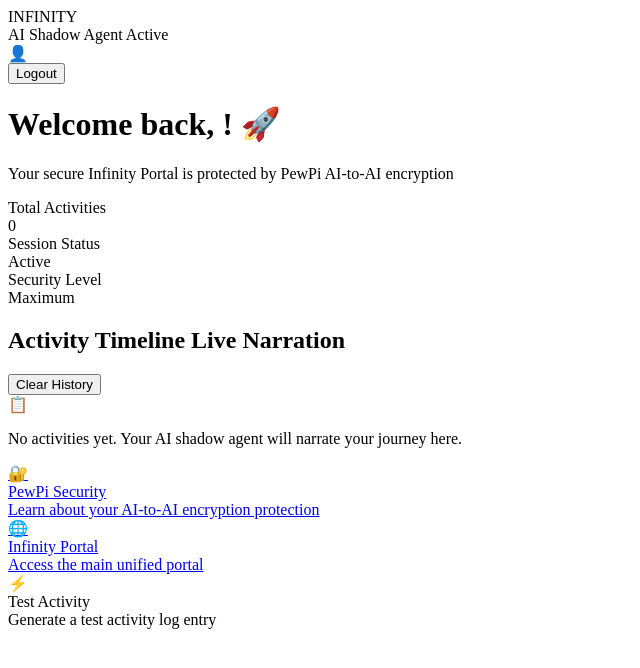
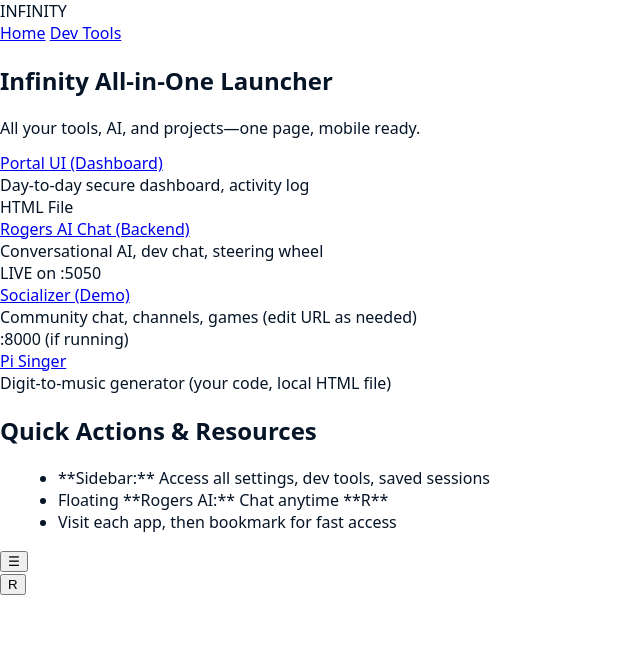
Before and after one commit to pewpi-infinity/GPT-Vector-Design, a plain HTML site: page index.html in a window 1280 px wide. Shown: the whole page, without its empty margins (0-640 px from the left). Drawn offline with Linux system fonts and the light colour scheme.

Commit message:
Update index.html

```diff
--- a/index.html
+++ b/index.html
@@ -1,74 +1,95 @@
-<!DOCTYPE html>
+<!doctype html>
 <html lang="en">
 <head>
-  <meta charset="UTF-8">
-  <meta name="viewport" content="width=device-width, initial-scale=1.0">
-  <title>Infinity Portal - Dashboard</title>
-  <!-- [Full CSS as in your code above, omitted here for brevity] -->
+  <meta charset="utf-8"/>
+  <meta name="viewport" content="width=device-width,initial-scale=1,viewport-fit=cover"/>
+  <title>Infinity Launcher · All-in-One Portal</title>
+  <meta name="color-scheme" content="light dark"/>
+  <style>
+    /* *** PASTE THE FULL <STYLE> BLOCK FROM THE INFINITY LAUNCHER SCRIPT HERE ***
+    */
+    :root {
+      --blue-1: #003087;
+      --blue-2: #0b5fd7;
+      --bg: #fff;
+      --panel: #f8fafc;
+      --muted: #637083;
+      --radius: 12px;
+      font-family: system-ui, "Segoe UI", Roboto, Arial, sans-serif;
+    }
+    html, body { margin:0; padding:0; background:var(--bg); color:#051426; min-height:100vh;}
+    /* ... (rest of the CSS) ... */
+  </style>
 </head>
 <body>
-  <div class="header">
-    <div class="logo-area">
-      <div class="logo-text">INFINITY</div>
-      <span class="ai-badge">AI Shadow Agent Active</span>
+  <div class="app">
+    <header>
+      <span class="logoText">INFINITY</span>
+      <nav class="nav">
+        <a href="#" class="active" onclick="showPanel('main')">Home</a>
+        <a href="#" onclick="showPanel('dev')">Dev Tools</a>
+      </nav>
+    </header>
+    <main id="mainPanel">
+      <div class="card">
+        <h2>Infinity All-in-One Launcher</h2>
+        <div class="sub" style="margin-bottom:13px;">All your tools, AI, and projects—one page, mobile ready.</div>
+        <div class="apps">
+
+          <div class="app-link">
+            <a href="infinity-dashboard.html" target="_blank">Portal UI (Dashboard)</a>
+            <div class="desc">Day-to-day secure dashboard, activity log</div>
+            <span class="live">HTML File</span>
           </div>
-    <div class="user-info">
-      <div class="user-name">👤 <span id="username"></span></div>
-      <button class="logout-btn" onclick="handleLogout()">Logout</button>
+
+          <div class="app-link">
+            <a href="http://127.0.0.1:5050" target="_blank">Rogers AI Chat (Backend)</a>
+            <div class="desc">Conversational AI, dev chat, steering wheel</div>
+            <span class="live">LIVE on :5050</span>
           </div>
+
+          <div class="app-link">
+            <a href="http://127.0.0.1:8000" target="_blank">Socializer (Demo)</a>
+            <div class="desc">Community chat, channels, games (edit URL as needed)</div>
+            <span class="live">:8000 (if running)</span>
           </div>
-  <div class="container">
-    <div class="welcome-card">
-      <h1>Welcome back, <span id="welcome-username"></span>! 🚀</h1>
-      <p class="welcome-subtitle">Your secure Infinity Portal is protected by PewPi AI-to-AI encryption</p>
-      <div class="stats-grid">
-        <div class="stat-card">
-          <div class="stat-label">Total Activities</div>
-          <div class="stat-value" id="total-activities">0</div>
-        </div>
-        <div class="stat-card">
-          <div class="stat-label">Session Status</div>
-          <div class="stat-value" style="color: var(--success-color);">Active</div>
-        </div>
-        <div class="stat-card">
-          <div class="stat-label">Security Level</div>
-          <div class="stat-value">Maximum</div>
+          <div class="app-link">
+            <a href="pi_singer.html" target="_blank">Pi Singer</a>
+            <div class="desc">Digit-to-music generator (your code, local HTML file)</div>
           </div>
           </div>
       </div>
-    <div class="activity-section">
-      <div class="activity-header">
-        <h2>
-          Activity Timeline
-          <span class="ai-badge">Live Narration</span>
-        </h2>
-        <button class="clear-btn" onclick="clearActivityLog()">Clear History</button>
+      <div class="card">
+        <h2>Quick Actions & Resources</h2>
+        <ul style="margin-left:18px;">
+          <li>**Sidebar:** Access all settings, dev tools, saved sessions</li>
+          <li>Floating **Rogers AI:** Chat anytime **R**</li>
+          <li>Visit each app, then bookmark for fast access</li>
+        </ul>
       </div>
-      <div class="activity-log" id="activity-log">
-        <div class="empty-state">
-          <div class="empty-state-icon">📋</div>
-          <p>No activities yet. Your AI shadow agent will narrate your journey here.</p>
+    </main>
+
+    <div class="panel" id="devPanel" onclick="closePanel(event)">
+      </div>
+
+    <button class="sidebarBtn" onclick="toggleSidebar()">☰</button>
+    <aside class="sidebar" id="sidebar">
+      </aside>
+
+    <div class="rogersDock">
+      <button class="rogBtn" id="rogBtn" title="Rogers AI">R</button>
+    </div>
+    <div class="chatBox" id="chatBox">
       </div>
   </div>
-    </div>
-    <div class="quick-actions">
-      <a href="pewpi-about.html" class="action-card">
-        <div class="action-icon">🔐</div>
-        <div class="action-title">PewPi Security</div>
-        <div class="action-desc">Learn about your AI-to-AI encryption protection</div>
-      </a>
-      <a href="infinity-portal-unified.html" class="action-card">
-        <div class="action-icon">🌐</div>
-        <div class="action-title">Infinity Portal</div>
-        <div class="action-desc">Access the main unified portal</div>
-      </a>
-      <div class="action-card" onclick="testActivity()">
-        <div class="action-icon">⚡</div>
-        <div class="action-title">Test Activity</div>
-        <div class="action-desc">Generate a test activity log entry</div>
-      </div>
-    </div>
-  </div>
-  <!-- [Javascript: session management, activity log, initialization, as above] -->
+
+  <script>
+    // --- Panel logic ---
+    function showPanel(name){
+      document.getElementById('mainPanel').style.display = (name==='main')?'block':'none';
+      document.getElementById('devPanel').style.display = (name==='dev')?'flex':'none';
+    }
+    // ... (rest of the JavaScript functions) ...
+  </script>
 </body>
 </html>
```
Lines whose indentation alone changed are shown as unchanged.
